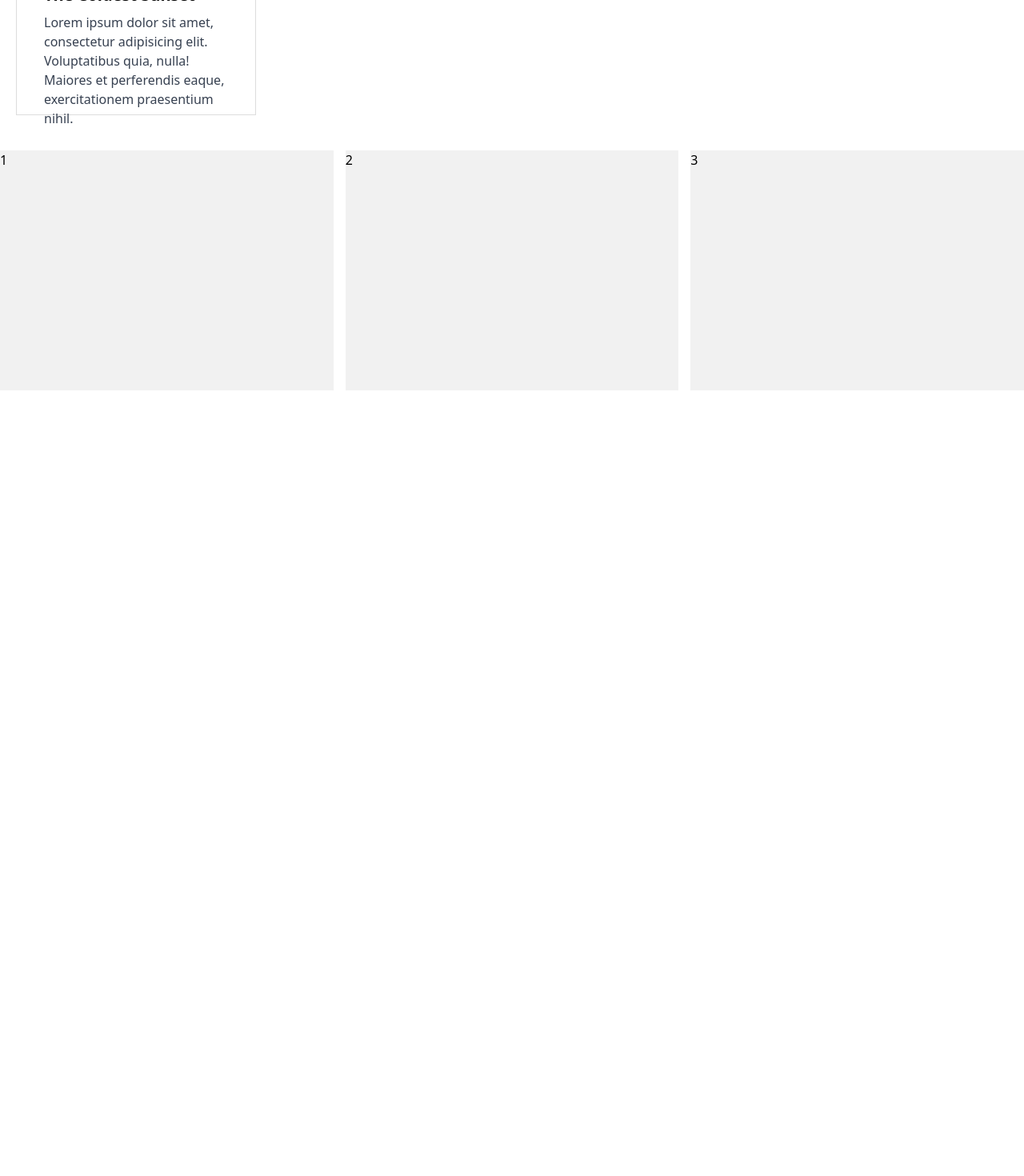
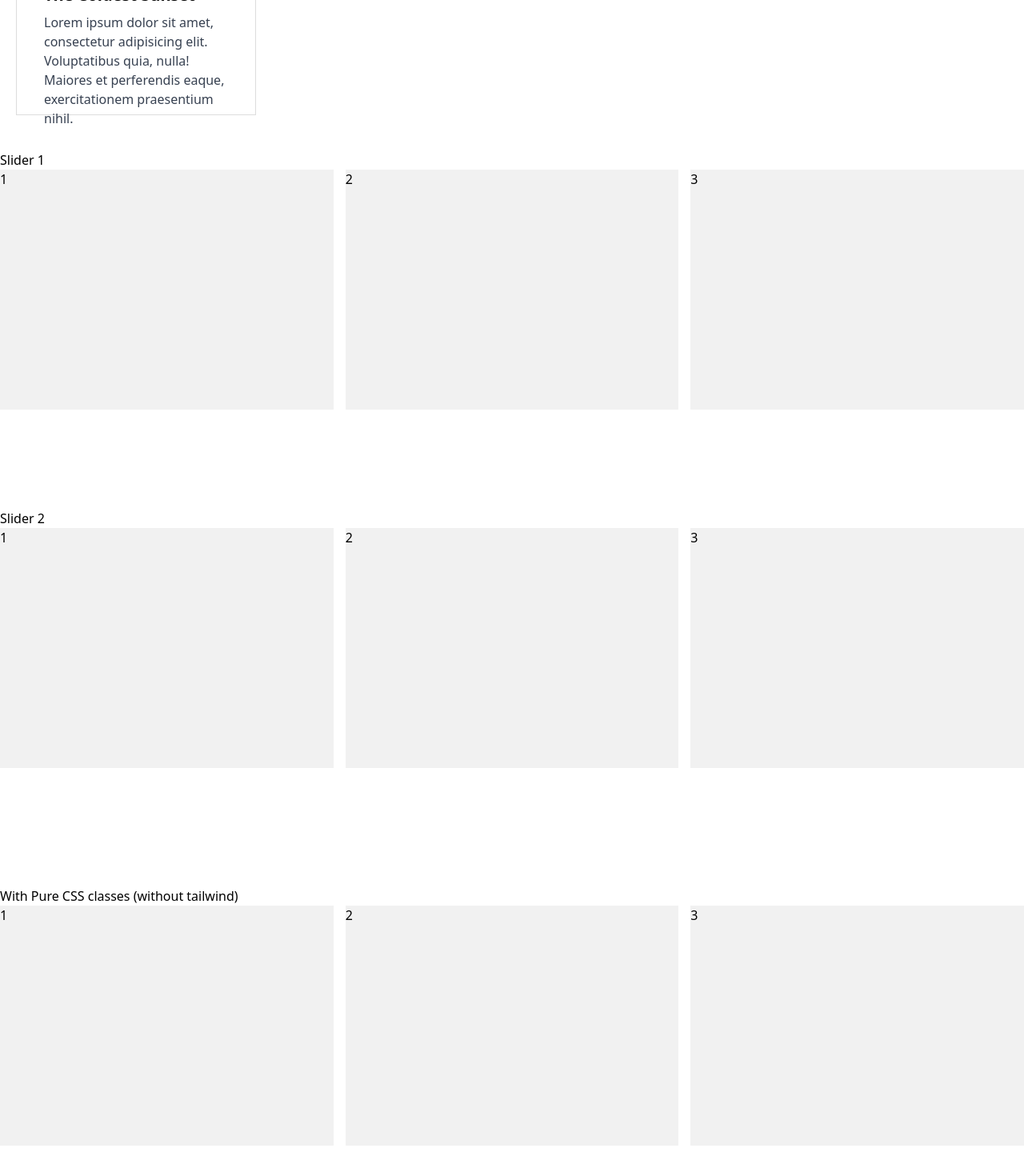
Before and after one commit to jonathandsouza/click-animation, a Next.js app: page / in a window 1280 px wide. Shown: the part 276-1746 px from the top of the page at 80% size. Before the commit the page ends 888 px from the top, so only its background shows below. Built offline with nearby package versions, Linux system fonts and the light colour scheme.

Commit message:
touchStart event removed and added extra sliders

```diff
--- a/src/pages/index.tsx
+++ b/src/pages/index.tsx
@@ -1,7 +1,9 @@
 import Image from "next/image";
 import { Inter } from "next/font/google";
-import Card from "./card";
+import Slider1 from "./slider-1";
 import RippleEffect from "./ripple";
+import Slider2 from "./slider-2";
+import Slider3 from "./slider-3";
 
 const inter = Inter({ subsets: ["latin"] });
 
@@ -10,8 +12,15 @@ export default function Home() {
 		<>
 			<RippleEffect />
 			<br />
-			<Card />
+			<Slider1 />
 			<br />
+
+			<Slider2 />
+
+			<br />
+			<br />
+
+			<Slider3 />
 		</>
 	);
 }
--- a/src/pages/ripple.tsx
+++ b/src/pages/ripple.tsx
@@ -40,7 +40,7 @@ const RippleEffect = ({
 	return (
 		<div
 			className={classes}
-			onTouchStart={removeClasses}
+			// onTouchStart={removeClasses}
 			onTouchEnd={addClasses}
 			onTouchMove={removeClasses}
 			style={{
--- a/src/pages/ripple2.tsx
+++ b/src/pages/ripple2.tsx
@@ -44,10 +44,10 @@ const RippleEffect2 = ({
 		<Link href={href} passHref legacyBehavior>
 			<a
 				ref={anchorRef}
-				onTouchStart={() => {
-					console.log("onTouchStart - remove classes");
-					removeClasses();
-				}}
+				// onTouchStart={() => {
+				// 	console.log("onTouchStart - remove classes");
+				// 	removeClasses();
+				// }}
 				onTouchEnd={() => {
 					console.log("onTouchEnd -  remove classes");
 					addClasses();
@@ -65,10 +65,10 @@ const RippleEffect2 = ({
 	) : (
 		<div
 			ref={divRef}
-			onTouchStart={() => {
-				console.log("touch start - REMOVE");
-				removeClasses();
-			}}
+			// onTouchStart={() => {
+			// 	console.log("touch start - REMOVE");
+			// 	removeClasses();
+			// }}
 			onTouchEnd={() => {
 				console.log("touch end - REMOVE");
 				addClasses();
--- /dev/null
+++ b/src/pages/slider-1.tsx
@@ -0,0 +1,94 @@
+import react, { useCallback, useState } from "react";
+import { useKeenSlider } from "keen-slider/react";
+import "keen-slider/keen-slider.min.css";
+import RippleEffect2 from "./ripple2";
+
+const Slider1 = () => {
+	const [appliedClasses, setAppliedClasses] = useState("");
+
+	const [sliderRef] = useKeenSlider({
+		slides: {
+			perView: 3,
+			spacing: 15,
+		},
+	});
+
+	const getClassesList = useCallback((ee: any) => {
+		if (ee) {
+			console.log("callback", ee);
+			setAppliedClasses(Object.values(ee).slice(2).join(", "));
+		}
+	}, []);
+
+	return (
+		<>
+			<h1>Slider 1</h1>
+			{appliedClasses}
+			<div ref={sliderRef} className="keen-slider">
+				<RippleEffect2
+					isLink
+					className="keen-slider__slide slide-card number-slide1"
+					getClassesList={getClassesList}
+				>
+					<div>1</div>
+				</RippleEffect2>
+				<RippleEffect2
+					isLink
+					className="keen-slider__slide slide-card number-slide2"
+					getClassesList={getClassesList}
+				>
+					<div>2</div>
+				</RippleEffect2>
+
+				<RippleEffect2
+					isLink
+					className="keen-slider__slide slide-card number-slide3"
+					getClassesList={getClassesList}
+				>
+					<div>3</div>
+				</RippleEffect2>
+
+				<RippleEffect2
+					isLink
+					className="keen-slider__slide slide-card number-slide4"
+					getClassesList={getClassesList}
+				>
+					<div>4</div>
+				</RippleEffect2>
+
+				<RippleEffect2
+					isLink
+					className="keen-slider__slide slide-card number-slide5"
+					getClassesList={getClassesList}
+				>
+					<div>5</div>
+				</RippleEffect2>
+
+				<RippleEffect2
+					isLink
+					className="keen-slider__slide slide-card number-slide6"
+					getClassesList={getClassesList}
+				>
+					<div>6</div>
+				</RippleEffect2>
+
+				<RippleEffect2
+					isLink
+					className="keen-slider__slide slide-card number-slide7"
+					getClassesList={getClassesList}
+				>
+					<div>7</div>
+				</RippleEffect2>
+
+				<RippleEffect2
+					isLink
+					className="keen-slider__slide slide-card number-slide8"
+				>
+					<div>8</div>
+				</RippleEffect2>
+			</div>
+		</>
+	);
+};
+
+export default Slider1;
--- a/src/pages/card.tsx
+++ b/src/pages/slider-2.tsx
@@ -3,10 +3,10 @@ import { useKeenSlider } from "keen-slider/react";
 import "keen-slider/keen-slider.min.css";
 import RippleEffect2 from "./ripple2";
 
-const Card = () => {
+const Slider2 = () => {
 	const [appliedClasses, setAppliedClasses] = useState("");
 
-	const [sliderRef] = useKeenSlider({
+	const [sliderRef2] = useKeenSlider({
 		slides: {
 			perView: 3,
 			spacing: 15,
@@ -22,17 +22,16 @@ const Card = () => {
 
 	return (
 		<>
+			<h1>Slider 2</h1>
 			{appliedClasses}
-			<div ref={sliderRef} className="keen-slider">
+			<div ref={sliderRef2} className="keen-slider">
 				<RippleEffect2
-					isLink
 					className="keen-slider__slide slide-card number-slide1"
 					getClassesList={getClassesList}
 				>
 					<div>1</div>
 				</RippleEffect2>
 				<RippleEffect2
-					isLink
 					className="keen-slider__slide slide-card number-slide2"
 					getClassesList={getClassesList}
 				>
@@ -40,7 +39,6 @@ const Card = () => {
 				</RippleEffect2>
 
 				<RippleEffect2
-					isLink
 					className="keen-slider__slide slide-card number-slide3"
 					getClassesList={getClassesList}
 				>
@@ -48,7 +46,6 @@ const Card = () => {
 				</RippleEffect2>
 
 				<RippleEffect2
-					isLink
 					className="keen-slider__slide slide-card number-slide4"
 					getClassesList={getClassesList}
 				>
@@ -56,7 +53,6 @@ const Card = () => {
 				</RippleEffect2>
 
 				<RippleEffect2
-					isLink
 					className="keen-slider__slide slide-card number-slide5"
 					getClassesList={getClassesList}
 				>
@@ -64,7 +60,6 @@ const Card = () => {
 				</RippleEffect2>
 
 				<RippleEffect2
-					isLink
 					className="keen-slider__slide slide-card number-slide6"
 					getClassesList={getClassesList}
 				>
@@ -72,7 +67,6 @@ const Card = () => {
 				</RippleEffect2>
 
 				<RippleEffect2
-					isLink
 					className="keen-slider__slide slide-card number-slide7"
 					getClassesList={getClassesList}
 				>
@@ -90,4 +84,4 @@ const Card = () => {
 	);
 };
 
-export default Card;
+export default Slider2;
--- /dev/null
+++ b/src/pages/slider-3.tsx
@@ -0,0 +1,43 @@
+import react, { useCallback, useState } from "react";
+import { useKeenSlider } from "keen-slider/react";
+import "keen-slider/keen-slider.min.css";
+
+const Slider3 = () => {
+	const [appliedClasses, setAppliedClasses] = useState("");
+
+	const [sliderRef3] = useKeenSlider({
+		slides: {
+			perView: 3,
+			spacing: 15,
+		},
+	});
+
+	return (
+		<>
+			<h1>With Pure CSS classes (without tailwind)</h1>
+			{appliedClasses}
+			<div ref={sliderRef3} className="keen-slider">
+				<div className="keen-slider__slide slide-card number-slide1 ripple">
+					1
+				</div>
+				<div className="keen-slider__slide slide-card number-slide2 ripple">
+					2
+				</div>
+				<div className="keen-slider__slide slide-card number-slide3 ripple">
+					3
+				</div>
+				<div className="keen-slider__slide slide-card number-slide4 ripple">
+					4
+				</div>
+				<div className="keen-slider__slide slide-card number-slide5 ripple">
+					5
+				</div>
+				<div className="keen-slider__slide slide-card number-slide6 ripple">
+					6
+				</div>
+			</div>
+		</>
+	);
+};
+
+export default Slider3;
--- a/src/styles/globals.css
+++ b/src/styles/globals.css
@@ -40,3 +40,18 @@ body {
 	width: 300px;
 	height: 300px;
 }
+
+/* Animation classes start */
+.ripple {
+	background-position: center;
+	transition: background 0.8s;
+}
+.ripple:hover {
+	background: #f1f1f1 radial-gradient(circle, transparent 1%, #f1f1f1 1%)
+		center/15000%;
+}
+.ripple:active {
+	background-color: #dddddd;
+	background-size: 100%;
+	transition: background 0s;
+}
```
